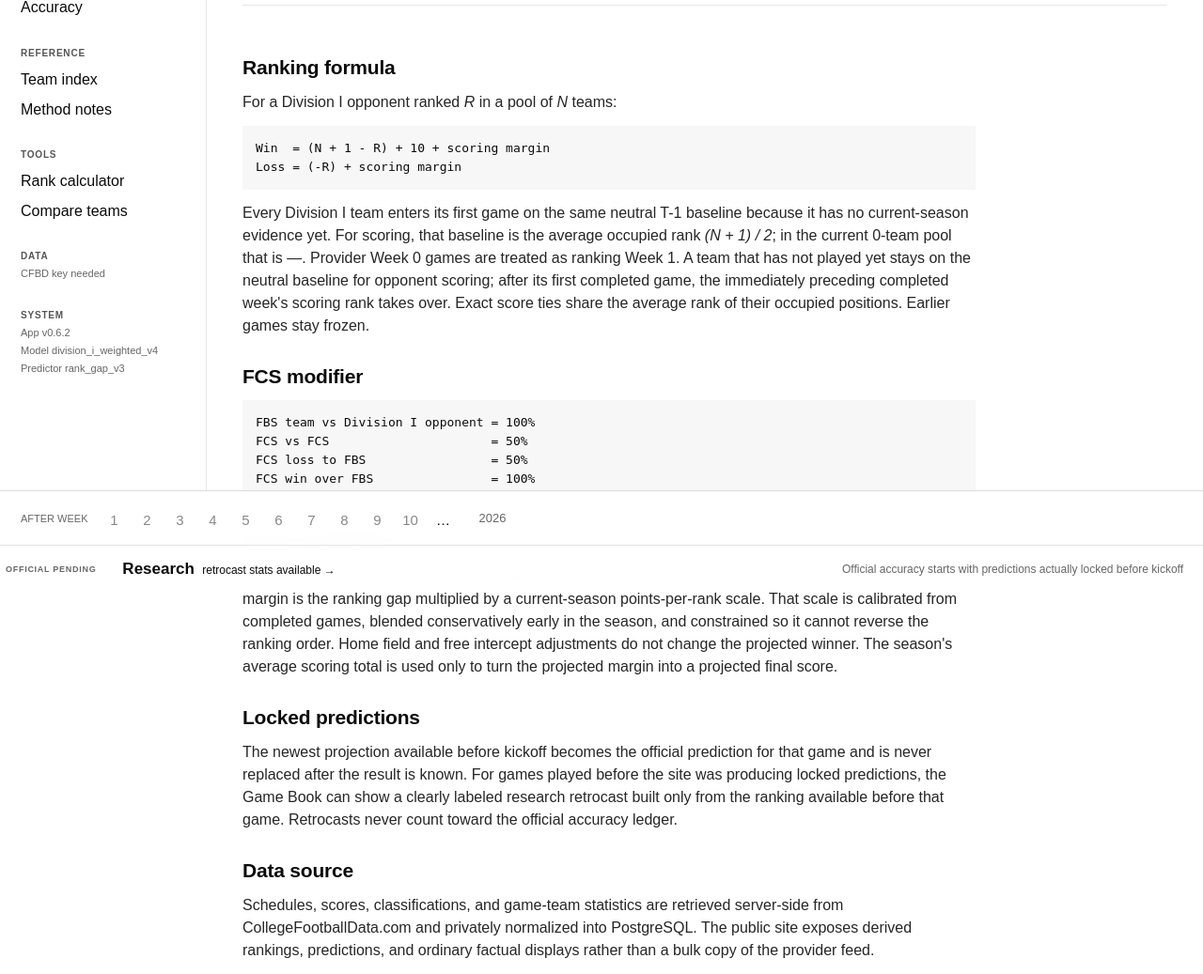
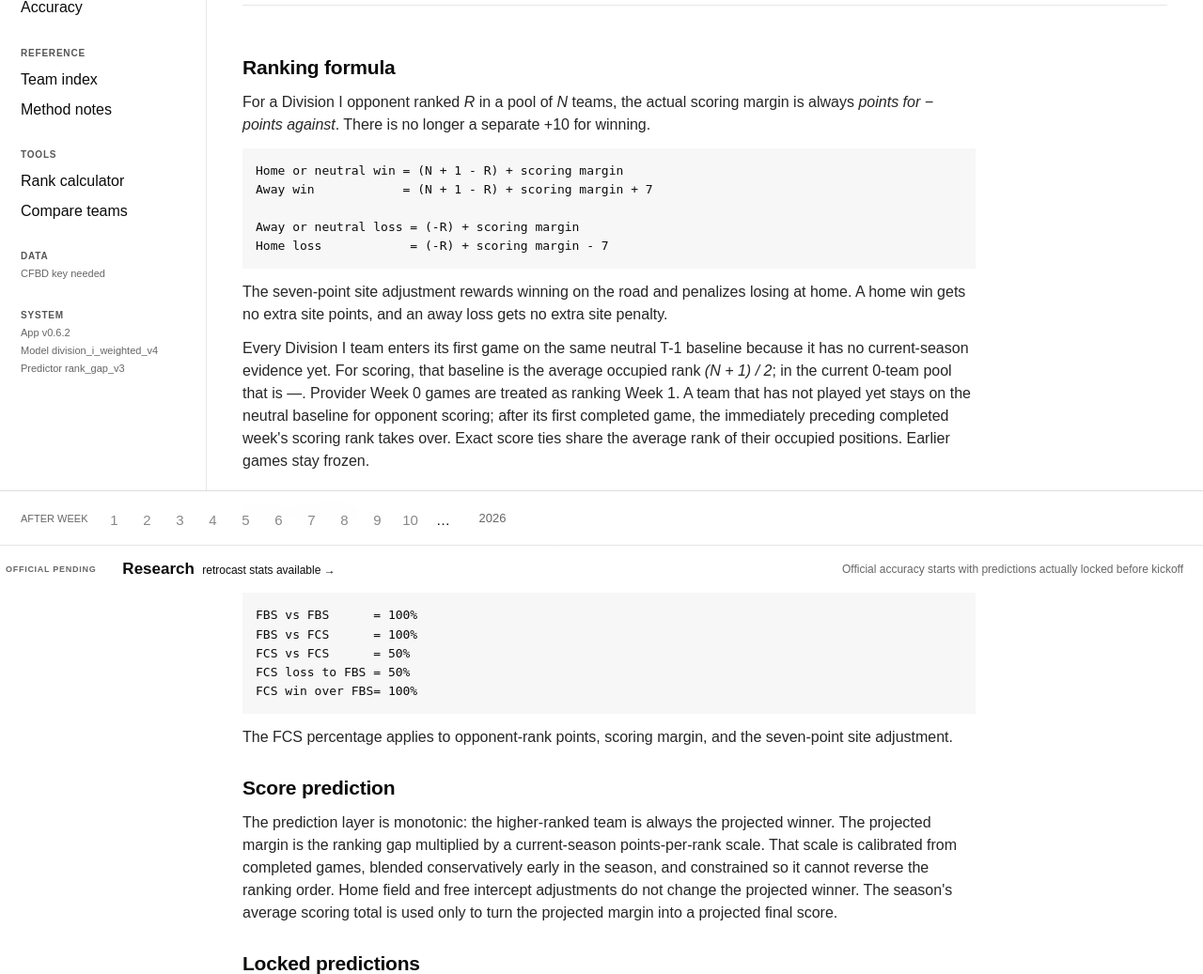
Before and after one commit to larrybillinger/NCAA_BCS_RANKING_CALCULATOR, a FastAPI app: page /method in a window 1280 px wide. Shown: the part 170-1207 px from the top of the page at 94% size. Run offline with FastAPI, Linux system fonts and the light colour scheme.

Commit message:
Explain no win bonus, site adjustment, and FBS/FCS clarity

```diff
--- a/src/ncaa_rankings/web/templates/method.html
+++ b/src/ncaa_rankings/web/templates/method.html
@@ -4,15 +4,22 @@
 <header class="page-head"><div><div class="eyebrow">METHOD NOTES</div><h1>Transparent by design</h1><p>The public site explains both the ranking formula and the prediction layer rather than hiding a black-box score.</p></div></header>
 <section class="method-copy">
 <h2>Ranking formula</h2>
-<p>For a Division I opponent ranked <em>R</em> in a pool of <em>N</em> teams:</p>
-<pre>Win  = (N + 1 - R) + 10 + scoring margin
-Loss = (-R) + scoring margin</pre>
+<p>For a Division I opponent ranked <em>R</em> in a pool of <em>N</em> teams, the actual scoring margin is always <em>points for − points against</em>. There is no longer a separate +10 for winning.</p>
+<pre>Home or neutral win = (N + 1 - R) + scoring margin
+Away win            = (N + 1 - R) + scoring margin + 7
+
+Away or neutral loss = (-R) + scoring margin
+Home loss            = (-R) + scoring margin - 7</pre>
+<p>The seven-point site adjustment rewards winning on the road and penalizes losing at home. A home win gets no extra site points, and an away loss gets no extra site penalty.</p>
 <p>Every Division I team enters its first game on the same neutral T-1 baseline because it has no current-season evidence yet. For scoring, that baseline is the average occupied rank <em>(N + 1) / 2</em>; in the current {{ team_count }}-team pool that is {{ neutral_rank|num }}. Provider Week 0 games are treated as ranking Week 1. A team that has not played yet stays on the neutral baseline for opponent scoring; after its first completed game, the immediately preceding completed week's scoring rank takes over. Exact score ties share the average rank of their occupied positions. Earlier games stay frozen.</p>
 <h2>FCS modifier</h2>
-<pre>FBS team vs Division I opponent = 100%
-FCS vs FCS                      = 50%
-FCS loss to FBS                 = 50%
-FCS win over FBS                = 100%</pre>
+<p>FBS and FCS are both Division I. The percentages below describe how much of the normal game score each side receives.</p>
+<pre>FBS vs FBS      = 100%
+FBS vs FCS      = 100%
+FCS vs FCS      = 50%
+FCS loss to FBS = 50%
+FCS win over FBS= 100%</pre>
+<p>The FCS percentage applies to opponent-rank points, scoring margin, and the seven-point site adjustment.</p>
 <h2>Score prediction</h2>
 <p>The prediction layer is monotonic: the higher-ranked team is always the projected winner. The projected margin is the ranking gap multiplied by a current-season points-per-rank scale. That scale is calibrated from completed games, blended conservatively early in the season, and constrained so it cannot reverse the ranking order. Home field and free intercept adjustments do not change the projected winner. The season's average scoring total is used only to turn the projected margin into a projected final score.</p>
 <h2>Locked predictions</h2>
```
